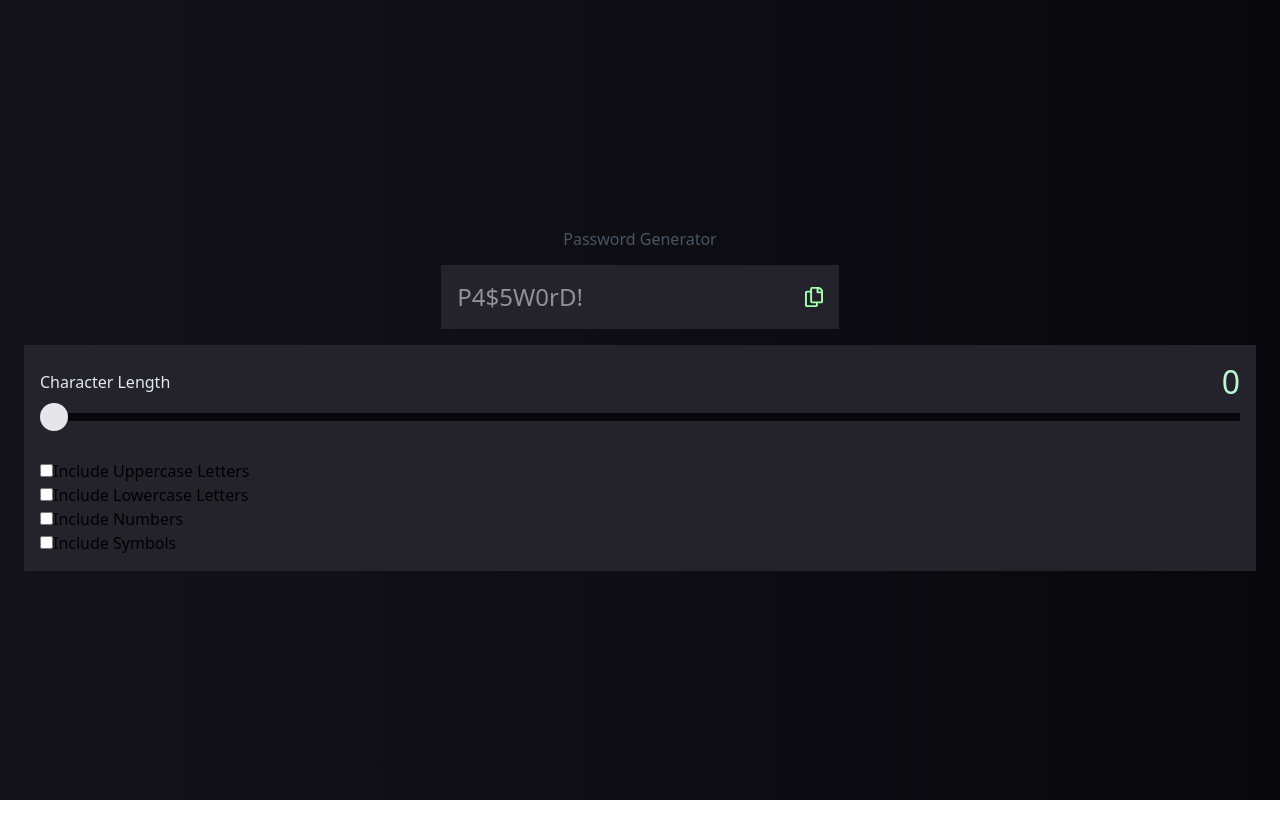
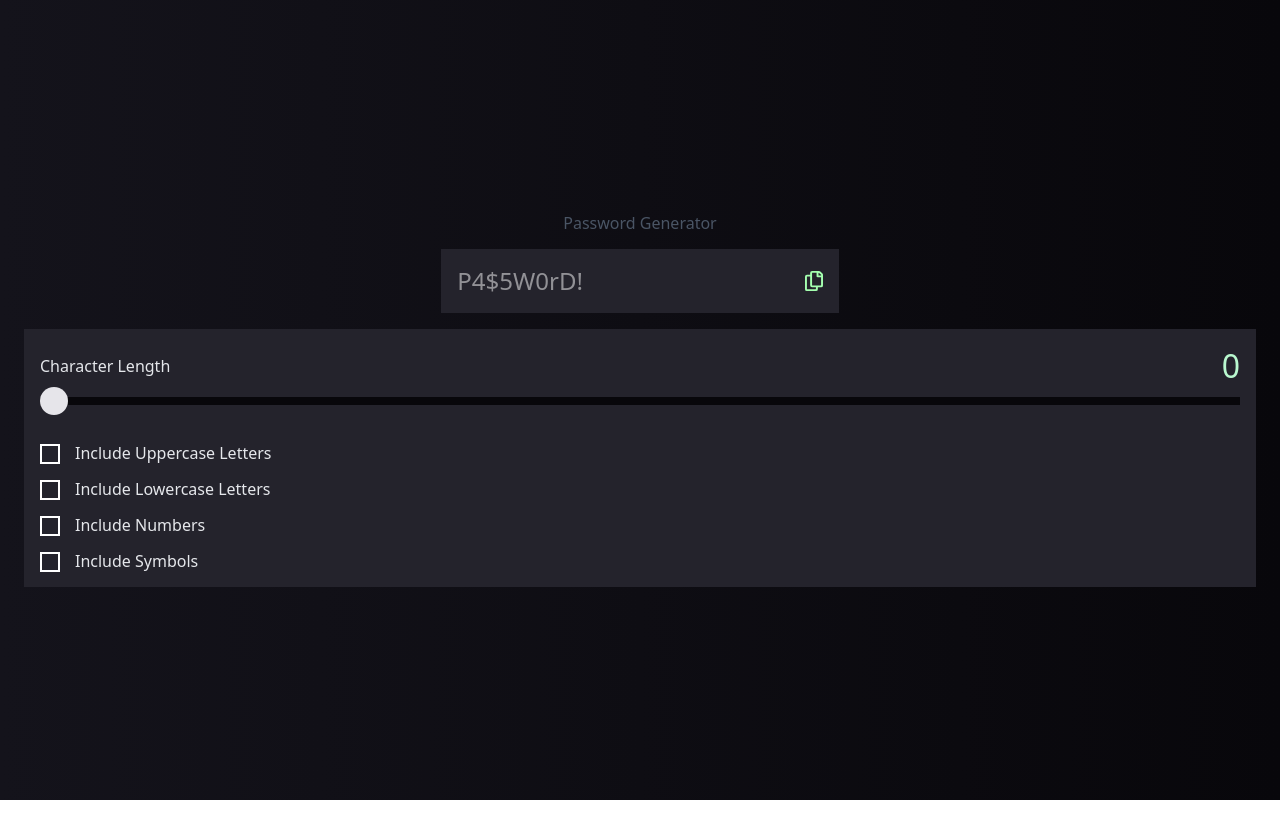
Before and after one commit to MikeG404/password-generator, a React (Vite) app: page / in a window 1280 px wide. Shown: the top 838 px of the page. Built offline with nearby package versions, Linux system fonts and the light colour scheme.

Commit message:
Create checkbox style without check inside on click

```diff
--- a/src/components/ChecboxesList.jsx
+++ b/src/components/ChecboxesList.jsx
@@ -3,11 +3,23 @@ import React from 'react'
 export default function ChecboxesList() {
   return (
     <div>
-        <ul>
-            <li><input type="checkbox" />Include Uppercase Letters</li>
-            <li><input type="checkbox" />Include Lowercase Letters</li>
-            <li><input type="checkbox" />Include Numbers</li>
-            <li><input type="checkbox" />Include Symbols</li>
+        <ul className='flex flex-col gap-4 preset-4 text-gray-200-2'>
+            <li>
+                <input type="checkbox" className='checkbox' name='checkbox-1'/>
+                <label htmlFor="checkbox-1">Include Uppercase Letters</label>
+            </li>
+            <li>
+                <input type="checkbox" className='checkbox' name='checkbox-1'/>
+                <label htmlFor="checkbox-1">Include Lowercase Letters</label>
+            </li>
+            <li>
+                <input type="checkbox" className='checkbox' name='checkbox-1'/>
+                <label htmlFor="checkbox-1">Include Numbers</label>
+            </li>
+            <li>
+                <input type="checkbox" className='checkbox' name='checkbox-1'/>
+                <label htmlFor="checkbox-1">Include Symbols</label>
+            </li>
         </ul>
     </div>
   )
--- a/src/index.css
+++ b/src/index.css
@@ -123,3 +123,25 @@
   background-color: var(--grey-950);
   border: #A4FFAF solid 2px;
 }
+
+.checkbox {
+  display: none;
+}
+
+.checkbox + label {
+  position: relative;
+  padding-left: 35px;
+  cursor: pointer;
+}
+
+.checkbox + label::before {
+  content: '';
+  position: absolute;
+  left: 0;
+  top: 2px;
+
+  width: 20px;
+  height: 20px;
+  border: 2px solid white;
+  background-color: transparent;
+}
```
